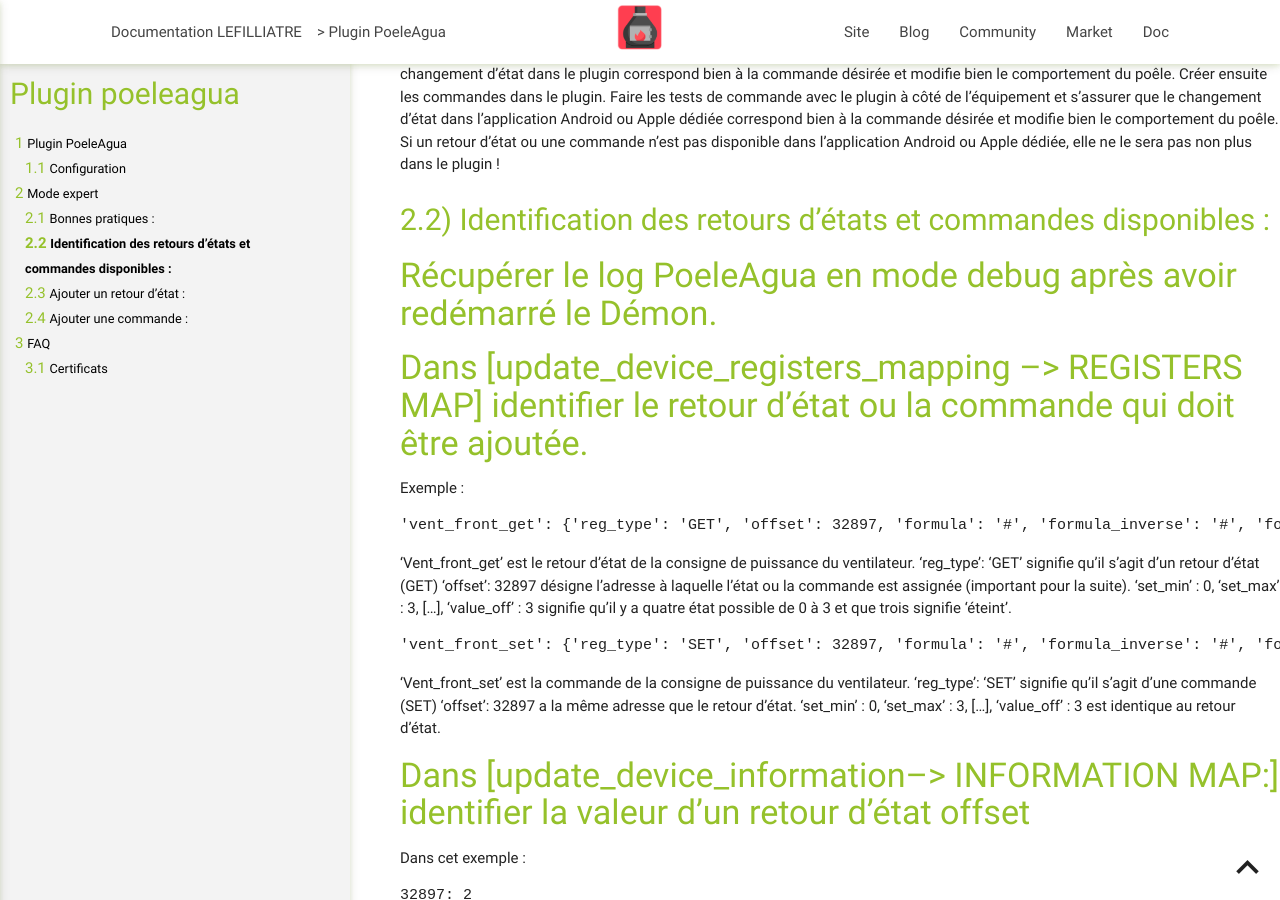
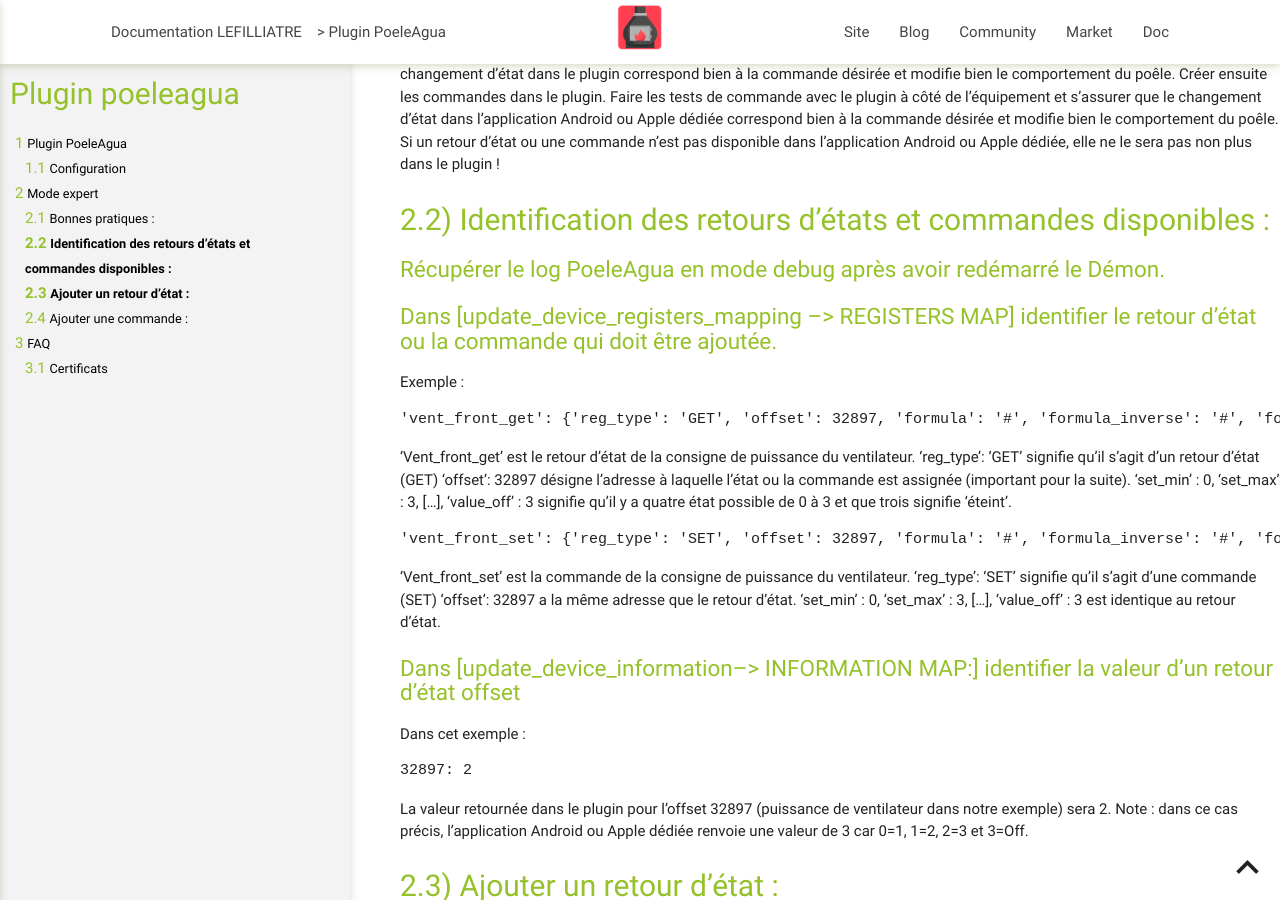
Before and after one commit to lefilliatre/lefilliatre-documentation, a Jekyll site: the page built from PoeleAgua/fr_FR/index.md, in a window 1280 px wide and 900 px high, scrolled down 3452 px. Built offline with Jekyll 4.4.1, drawn with Linux system fonts in a browser that asks for light colours.

````diff
--- a/PoeleAgua/fr_FR/index.md
+++ b/PoeleAgua/fr_FR/index.md
@@ -88,8 +88,8 @@ Créer ensuite les commandes dans le plugin. Faire les tests de commande avec le
 Si un retour d’état ou une commande n’est pas disponible dans l’application Android ou Apple dédiée, elle ne le sera pas non plus dans le plugin !
 
 ## Identification des retours d’états et commandes disponibles :
-####	Récupérer le log PoeleAgua en mode debug après avoir redémarré le Démon.
-####	Dans [update_device_registers_mapping --> REGISTERS MAP] identifier le retour d’état ou la commande qui doit être ajoutée.
+###	Récupérer le log PoeleAgua en mode debug après avoir redémarré le Démon.
+###	Dans [update_device_registers_mapping --> REGISTERS MAP] identifier le retour d’état ou la commande qui doit être ajoutée.
 
 Exemple :
 ```
@@ -108,7 +108,7 @@ Exemple :
 'offset': 32897 a la même adresse que le retour d’état.
 ‘set_min’ : 0, ‘set_max’ : 3, […], ‘value_off’ : 3 est identique au retour d’état.
 
-####	Dans [update_device_information--> INFORMATION MAP:] identifier la valeur d’un retour d’état offset
+###	Dans [update_device_information--> INFORMATION MAP:] identifier la valeur d’un retour d’état offset
 Dans cet exemple :
 ```
 32897: 2
````
